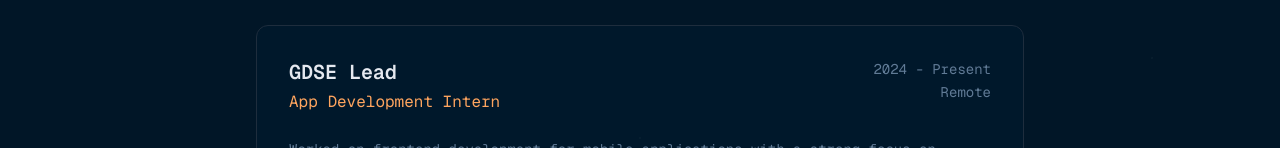
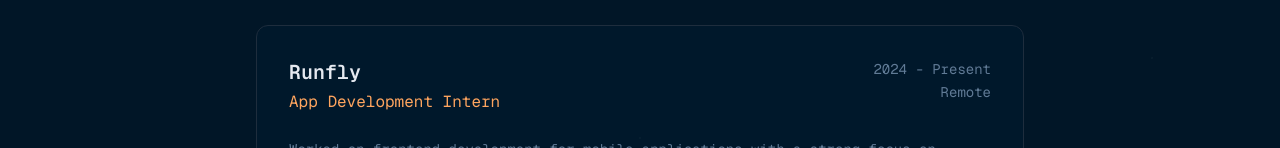
Before and after one commit to ronak-kumar-sing/Profile, a Next.js app: page / in a window 1280 px wide. Both pictures are taken after a click on the button "_experience". Shown: the part 182-330 px from the top of the page. Built offline with nearby package versions, Linux system fonts and the light colour scheme; no server answers.

Commit message:
change the name of company GDSE lead to runfly

```diff
--- a/components/experience-section.tsx
+++ b/components/experience-section.tsx
@@ -8,7 +8,7 @@
   {
     type: "work",
     id: "gdse_lead",
-    company: "GDSE Lead",
+    company: "Runfly",
     role: "App Development Intern",
     location: "Remote",
     duration: "2024 - Present",
@@ -71,7 +71,7 @@
     color: "#E99287",
   },
   {
-    title: "GDSE Lead Intern",
+    title: "Runfly Lead Intern",
     subtitle: "App Development",
     description:
       "Gained professional experience in mobile app development with a focus on UI/UX and React Native.",
```
